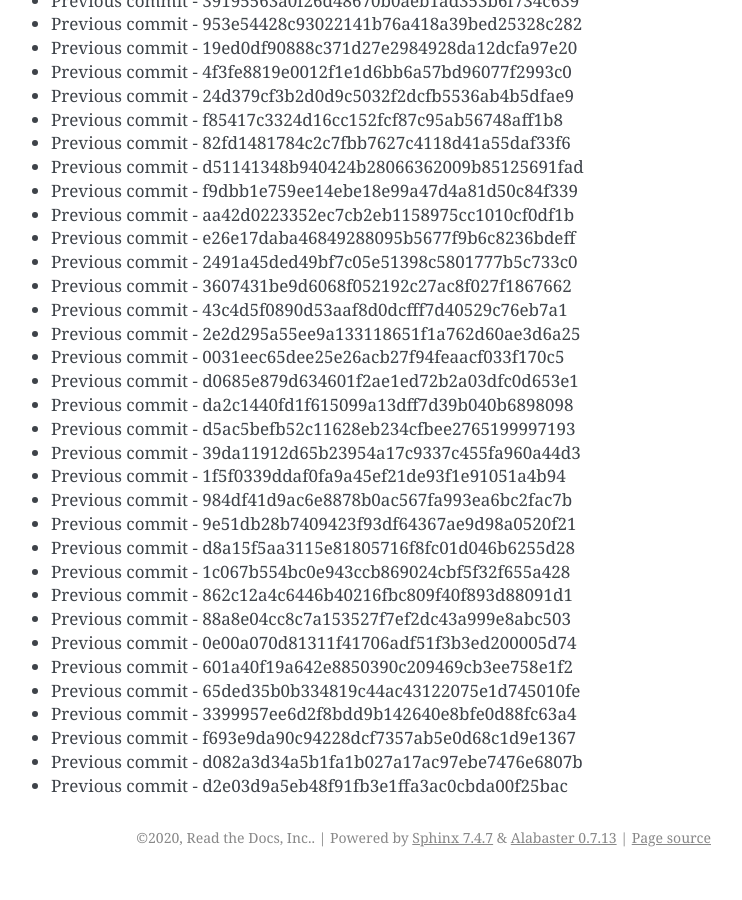
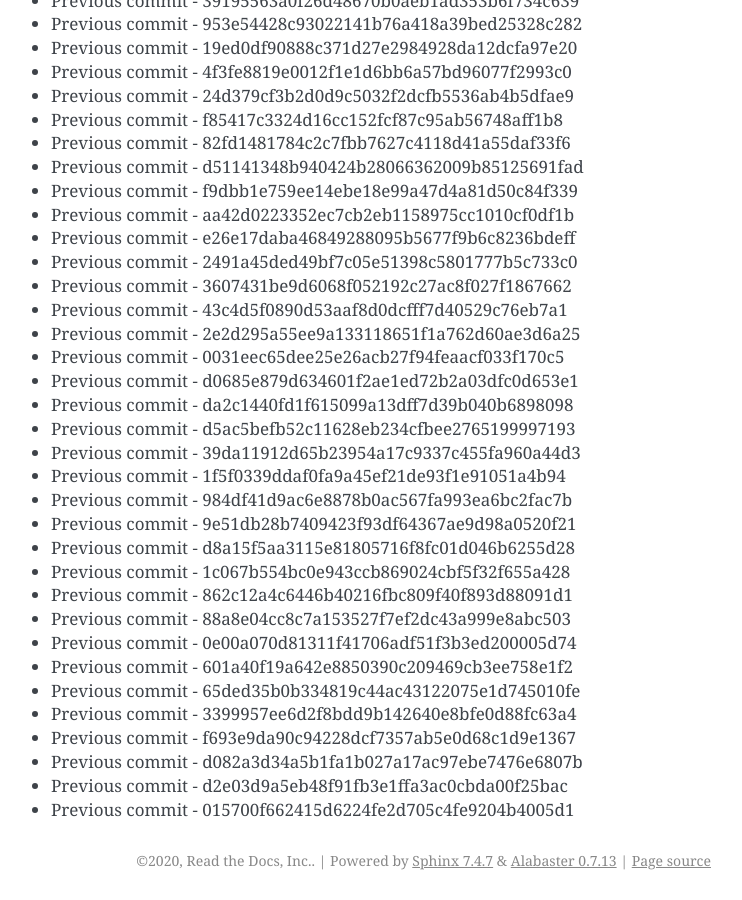
Before and after one commit to readthedocs/rtd-git-stresstest, a Sphinx documentation site: the page built from docs/updates.rst, in a window 1280 px wide and 900 px high, scrolled down 37326 px. Shown: the whole window, without its empty margins (399-1141 px from the left). Built offline with Sphinx 7.4.7, drawn with Linux system fonts in a browser that asks for light colours; before the commit the page ends 38203 px from its top, so only the background shows below that.

Commit message:
Generating commit from previous: 015700f662415d6224fe2d705c4fe9204b4005d1

```diff
--- a/docs/updates.rst
+++ b/docs/updates.rst
@@ -1600,3 +1600,4 @@ It can be tested for any performance characteristics.
 * Previous commit - f693e9da90c94228dcf7357ab5e0d68c1d9e1367
 * Previous commit - d082a3d34a5b1fa1b027a17ac97ebe7476e6807b
 * Previous commit - d2e03d9a5eb48f91fb3e1ffa3ac0cbda00f25bac
+* Previous commit - 015700f662415d6224fe2d705c4fe9204b4005d1
```
